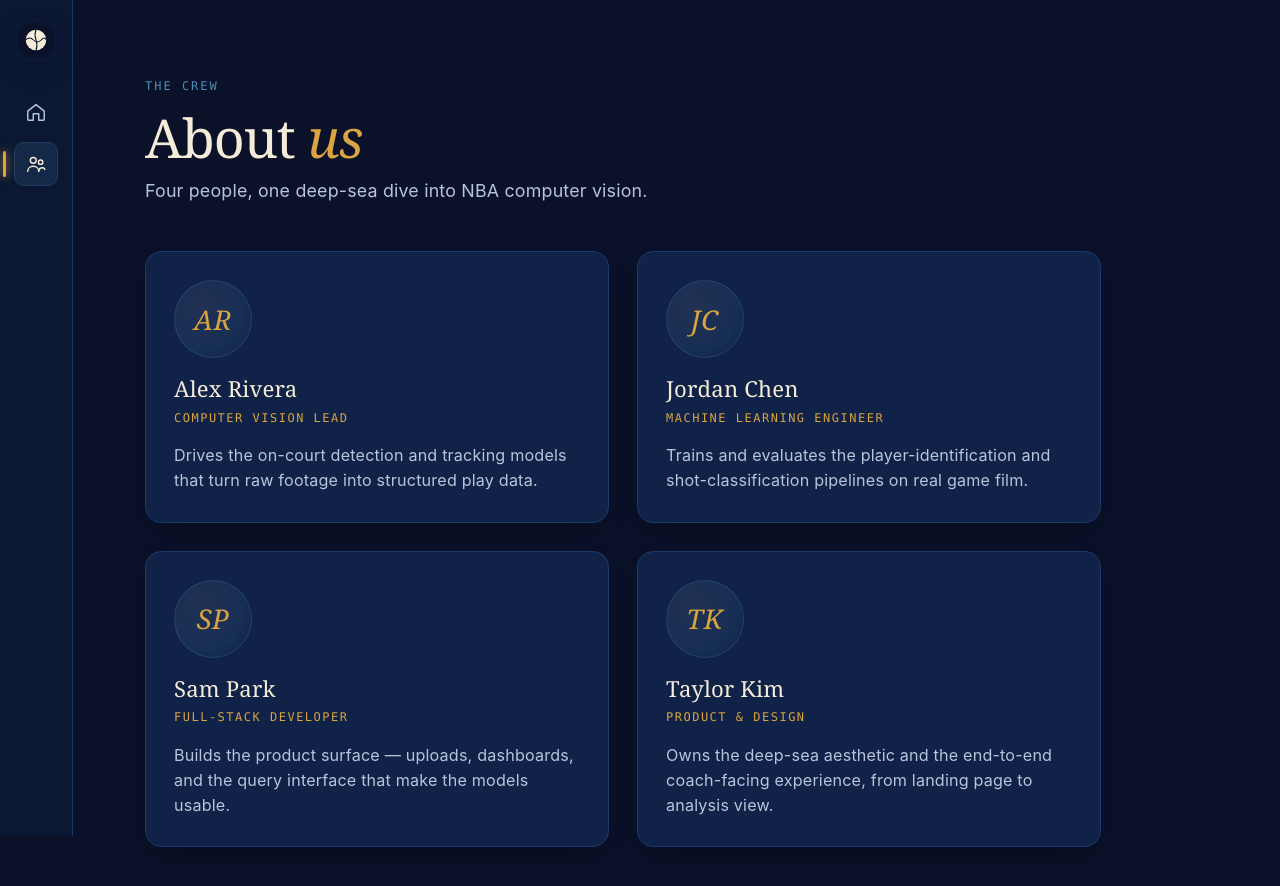
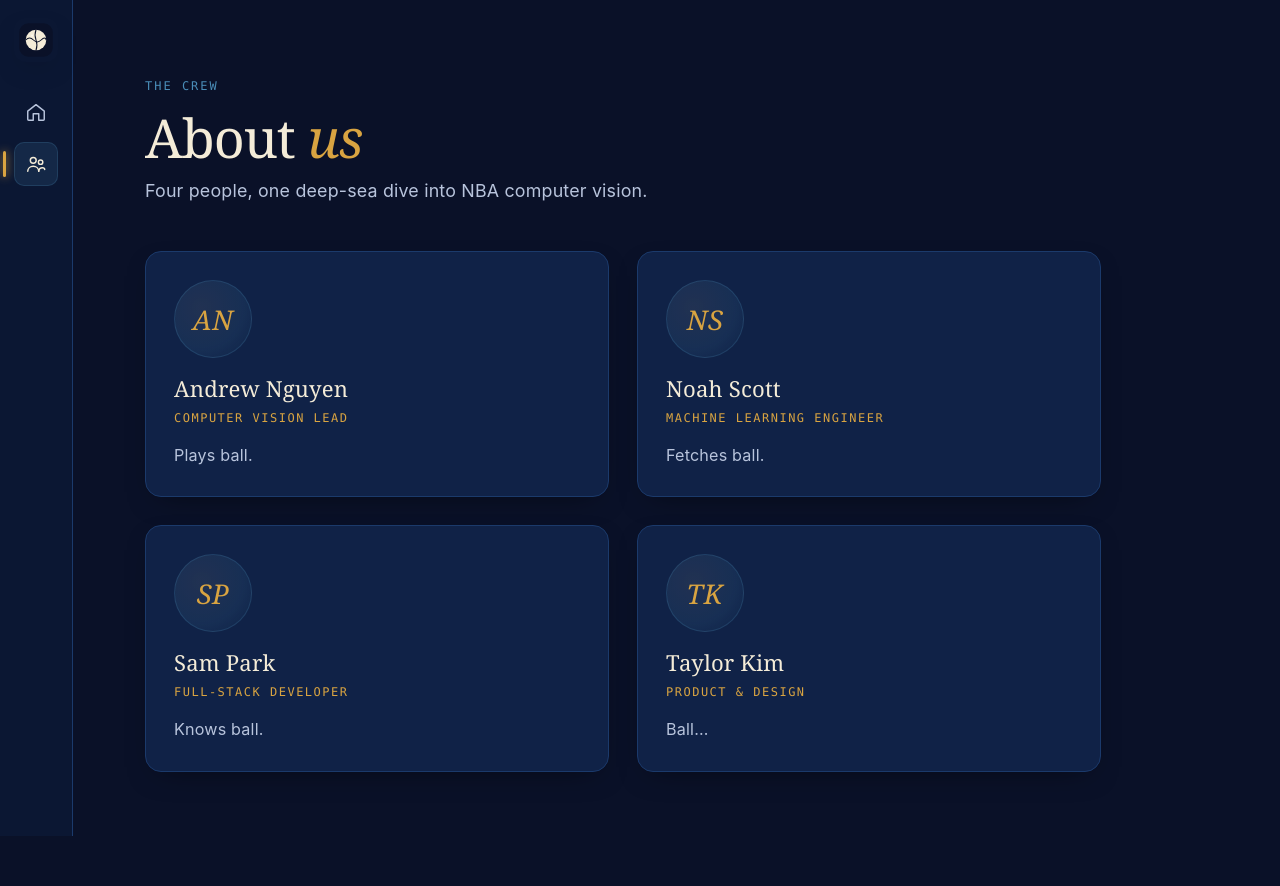
Before and after one commit to chunkys0up/deep-threes, a React (Vite) app in the folder frontend/: page / in a window 1280 px wide. Both pictures are taken after a click on the button "About Us". Shown: the top 886 px of the page. After the commit the page ends 844 px from the top, so only its background shows below. Built offline with nearby package versions, Linux system fonts and the light colour scheme.

Commit message:
Update AboutPage.jsx

```diff
--- a/frontend/src/components/AboutPage.jsx
+++ b/frontend/src/components/AboutPage.jsx
@@ -1,27 +1,27 @@
 const TEAM = [
   {
-    name: 'Alex Rivera',
+    name: 'Andrew Nguyen',
     role: 'Computer Vision Lead',
     description:
-      'Drives the on-court detection and tracking models that turn raw footage into structured play data.',
+      'Plays ball.',
   },
   {
-    name: 'Jordan Chen',
+    name: 'Noah Scott',
     role: 'Machine Learning Engineer',
     description:
-      'Trains and evaluates the player-identification and shot-classification pipelines on real game film.',
+      'Fetches ball.',
   },
   {
     name: 'Sam Park',
     role: 'Full-stack Developer',
     description:
-      'Builds the product surface — uploads, dashboards, and the query interface that make the models usable.',
+      'Knows ball.',
   },
   {
     name: 'Taylor Kim',
     role: 'Product & Design',
     description:
-      'Owns the deep-sea aesthetic and the end-to-end coach-facing experience, from landing page to analysis view.',
+      'Ball...',
   },
 ]
 
```
